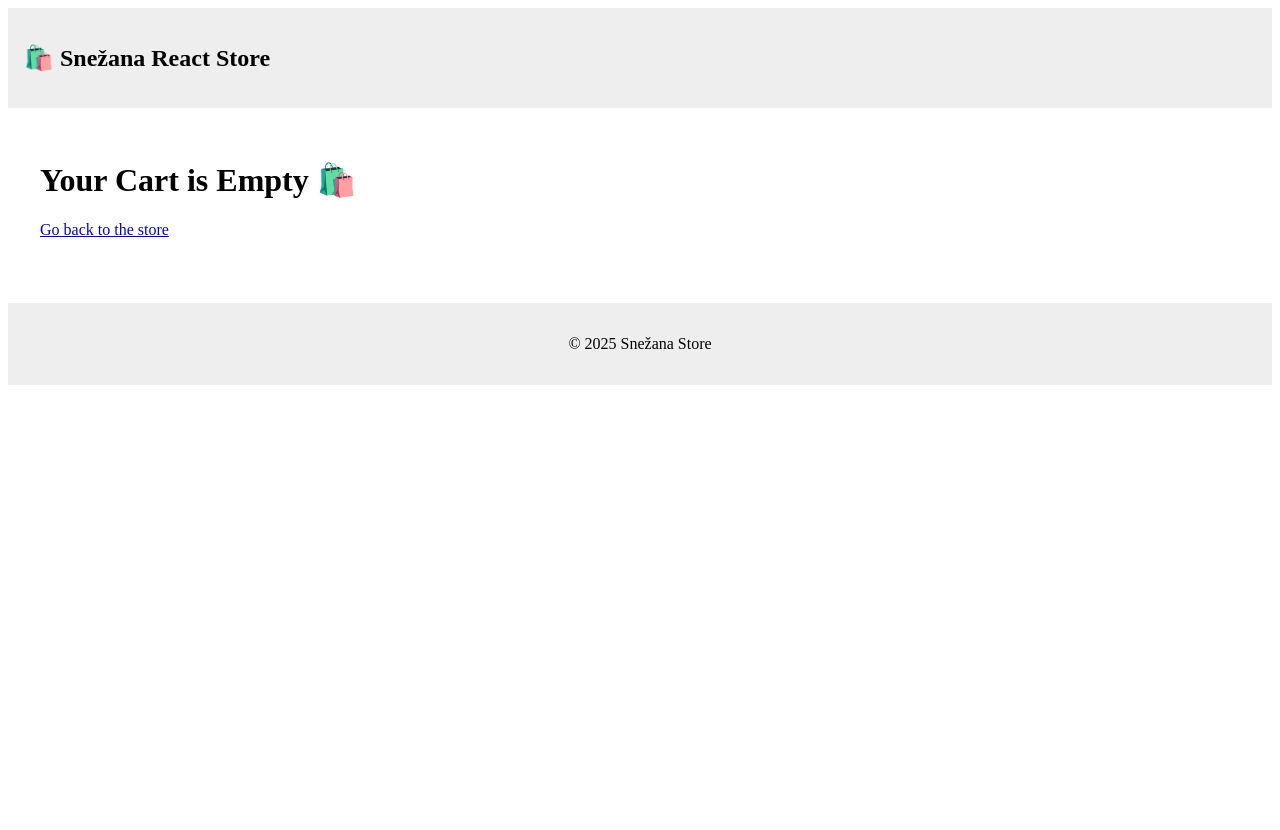
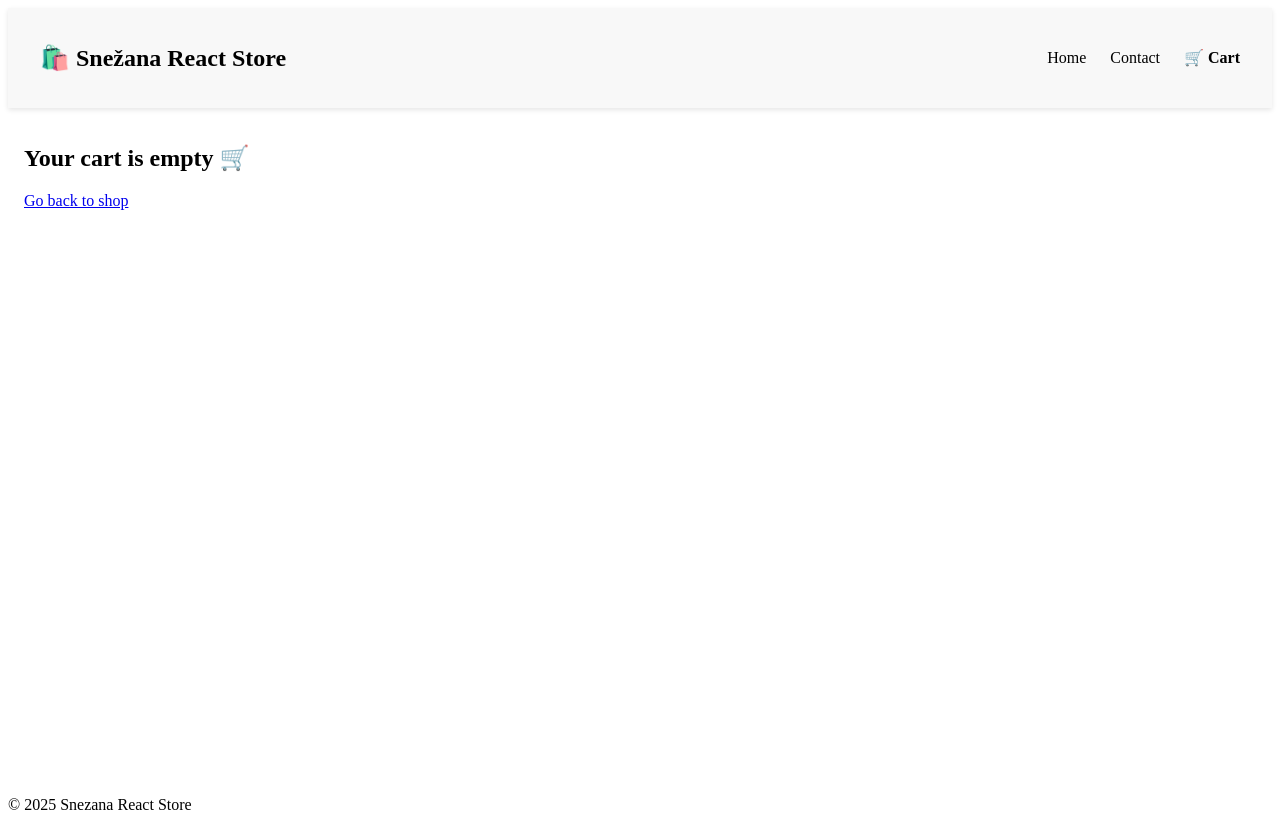
Before and after one commit to NoroffFEU/jsfw-2025-v1-snezana-jsframeworks, a React (Create React App) app: page /cart in a window 1280 px wide. Before the commit the page ends 800 px from the top, so only its background shows below. Built offline with nearby package versions, Linux system fonts and the light colour scheme.

Commit message:
week 2 completed
week 2 completed

```diff
--- a/src/components/Header/index.jsx
+++ b/src/components/Header/index.jsx
@@ -1,30 +1,66 @@
 import React from "react";
 import { Link } from "react-router-dom";
+import { useCartStore } from "../../store/cartStore";
 
-function Header() {
+export default function Header() {
+  const { cart } = useCartStore();
+
+  // Calculate total quantity
+  const totalItems = cart.reduce((sum, item) => sum + item.quantity, 0);
+
   return (
     <header
       style={{
-        backgroundColor: "#f5f5f5",
-        padding: "15px 20px",
         display: "flex",
         justifyContent: "space-between",
         alignItems: "center",
+        padding: "1rem 2rem",
+        backgroundColor: "#f8f8f8",
+        boxShadow: "0 2px 5px rgba(0,0,0,0.1)",
       }}
     >
-      <h2>🛍️ Snežana Store</h2>
+      <Link to="/" style={{ textDecoration: "none", color: "black" }}>
+        <h2>🛍️ Snežana React Store</h2>
+      </Link>
 
-      <nav>
-        <Link to="/" style={{ marginRight: "15px" }}>
+      <nav style={{ display: "flex", gap: "1.5rem", alignItems: "center" }}>
+        <Link to="/" style={{ textDecoration: "none", color: "black" }}>
           Home
         </Link>
-        <Link to="/contact" style={{ marginRight: "15px" }}>
+        <Link to="/contact" style={{ textDecoration: "none", color: "black" }}>
           Contact
         </Link>
-        <Link to="/cart">Cart 🛒</Link>
+        <Link
+          to="/cart"
+          style={{
+            textDecoration: "none",
+            color: "black",
+            fontWeight: "bold",
+            display: "flex",
+            alignItems: "center",
+            gap: "0.3rem",
+          }}
+        >
+          🛒 Cart
+          {totalItems > 0 && (
+            <span
+              style={{
+                backgroundColor: "#ff5a5f",
+                color: "white",
+                borderRadius: "50%",
+                width: "22px",
+                height: "22px",
+                display: "flex",
+                alignItems: "center",
+                justifyContent: "center",
+                fontSize: "0.8rem",
+              }}
+            >
+              {totalItems}
+            </span>
+          )}
+        </Link>
       </nav>
     </header>
   );
 }
-
-export default Header;
--- a/src/components/Layout/index.jsx
+++ b/src/components/Layout/index.jsx
@@ -1,24 +1,13 @@
 import React from "react";
+import Header from "../Header";
+import Footer from "../Footer";
 
-function Layout({ children }) {
+export default function Layout({ children }) {
   return (
-    <div>
-      <header style={{ padding: "1rem", background: "#eee" }}>
-        <h2>🛍️ Snežana React Store</h2>
-      </header>
-      <main>{children}</main>
-      <footer
-        style={{
-          padding: "1rem",
-          marginTop: "2rem",
-          background: "#eee",
-          textAlign: "center",
-        }}
-      >
-        <p>© 2025 Snežana Store</p>
-      </footer>
-    </div>
+    <>
+      <Header />
+      <main style={{ minHeight: "80vh", padding: "1rem" }}>{children}</main>
+      <Footer />
+    </>
   );
 }
-
-export default Layout;
--- a/src/index.css
+++ b/src/index.css
@@ -16,3 +16,92 @@ nav ul {
   text-align: center;
   background: #fafafa;
 }
+/* 🛒 CART PAGE STYLES */
+.cart-page {
+  max-width: 800px;
+  margin: 2rem auto;
+  padding: 1rem;
+  background: #fff;
+  border-radius: 10px;
+  box-shadow: 0 0 10px rgba(0, 0, 0, 0.1);
+}
+
+.cart-page h1 {
+  text-align: center;
+  margin-bottom: 2rem;
+}
+
+.cart-items {
+  list-style: none;
+  padding: 0;
+  margin: 0;
+}
+
+.cart-item {
+  display: flex;
+  align-items: center;
+  border-bottom: 1px solid #ddd;
+  padding: 1rem 0;
+}
+
+.cart-item img {
+  width: 100px;
+  height: 100px;
+  object-fit: cover;
+  margin-right: 1.5rem;
+  border-radius: 5px;
+}
+
+.cart-item-details h3 {
+  margin: 0 0 0.5rem;
+}
+
+.cart-item-details p {
+  margin: 0.3rem 0;
+}
+
+.cart-summary {
+  text-align: right;
+  margin-top: 2rem;
+}
+
+.cart-summary h2 {
+  margin-bottom: 1rem;
+}
+
+.cart-summary button,
+.checkout-btn {
+  padding: 0.6rem 1rem;
+  border: none;
+  cursor: pointer;
+  border-radius: 6px;
+  font-size: 1rem;
+}
+
+.cart-summary button {
+  background-color: #f44336;
+  color: white;
+}
+
+.checkout-btn {
+  background-color: #000;
+  color: white;
+  text-decoration: none;
+  margin-left: 1rem;
+}
+
+.cart-empty {
+  text-align: center;
+  margin-top: 4rem;
+}
+
+.cart-empty a {
+  display: inline-block;
+  margin-top: 1rem;
+  color: #007bff;
+  text-decoration: none;
+}
+
+.cart-empty a:hover {
+  text-decoration: underline;
+}
--- a/src/pages/cart/index.jsx
+++ b/src/pages/cart/index.jsx
@@ -3,66 +3,51 @@ import { useCartStore } from "../../store/cartStore";
 import { Link } from "react-router-dom";
 
 function Cart() {
-  const { cart, removeFromCart, clearCart, getCartCount } = useCartStore();
+  const { cart, removeFromCart, clearCart } = useCartStore();
 
-  console.log("🛒 Cart content:", cart);
-
-  // Total price calculation
-  const totalPrice = cart.reduce(
-    (sum, item) => sum + item.quantity * (item.discountedPrice || item.price),
+  const total = cart.reduce(
+    (sum, item) => sum + item.discountedPrice * (item.quantity || 1),
     0
   );
 
-  // Empty cart
-  if (!cart || cart.length === 0) {
+  if (cart.length === 0) {
     return (
-      <div style={{ padding: "2rem" }}>
-        <h1>Your Cart is Empty 🛍️</h1>
-        <Link to="/">Go back to the store</Link>
+      <div className="cart-empty">
+        <h2>Your cart is empty 🛒</h2>
+        <Link to="/">Go back to shop</Link>
       </div>
     );
   }
 
   return (
-    <div style={{ padding: "2rem" }}>
-      <h1>Your Cart ({getCartCount()} items)</h1>
+    <div className="cart-page">
+      <h1>Your Cart 🛍️</h1>
 
-      {cart.map((item) => (
-        <div
-          key={item.id}
-          style={{
-            display: "flex",
-            alignItems: "center",
-            gap: "1rem",
-            marginBottom: "1rem",
-            borderBottom: "1px solid #ddd",
-            paddingBottom: "1rem",
-          }}
-        >
-          {item.image && item.image.url && (
+      <ul className="cart-items">
+        {cart.map((item) => (
+          <li key={item.id} className="cart-item">
             <img
-              src={item.image.url}
+              src={item.image?.url || "/placeholder.png"}
               alt={item.title}
-              width="100"
-              style={{ borderRadius: "8px" }}
+              className="cart-item-image"
             />
-          )}
+            <div className="cart-item-details">
+              <h3>{item.title}</h3>
+              <p>Price: {item.discountedPrice} NOK</p>
+              <p>Quantity: {item.quantity || 1}</p>
+              <button onClick={() => removeFromCart(item.id)}>Remove</button>
+            </div>
+          </li>
+        ))}
+      </ul>
 
-          <div>
-            <h3>{item.title}</h3>
-            <p>Quantity: {item.quantity}</p>
-            <p>
-              Price:{" "}
-              {((item.discountedPrice || item.price) * item.quantity).toFixed(2)}{" "}
-              NOK
-            </p>
-            <button onClick={() => removeFromCart(item.id)}>Remove</button>
-          </div>
-        </div>
-      ))}
-
-      <h2>Total: {totalPrice.toFixed(2)} NOK</h2>
-      <button onClick={clearCart}>Clear Cart</button>
+      <div className="cart-summary">
+        <h2>Total: {total.toFixed(2)} NOK</h2>
+        <button onClick={clearCart}>Clear Cart</button>
+        <Link to="/checkout-success" className="checkout-btn">
+          Proceed to Checkout
+        </Link>
+      </div>
     </div>
   );
 }
```
